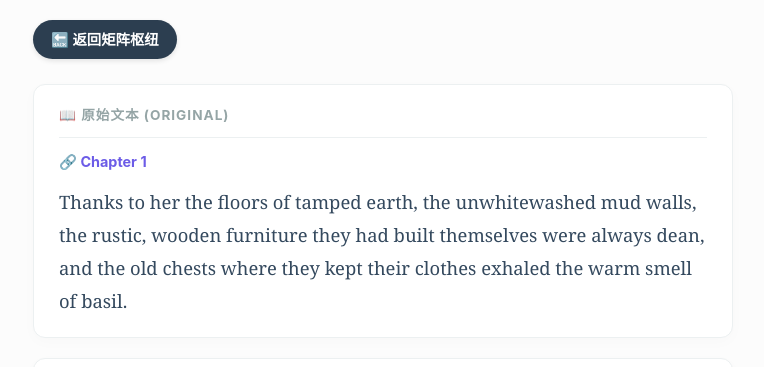
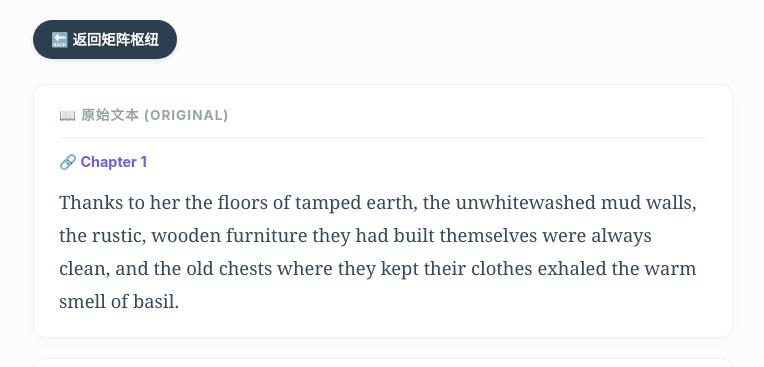
Before and after one commit to moodHappy/OneHundredYearsReading, a plain HTML site: page docs/2026/07/2026_07_03_1142.html in a window 1280 px wide. Shown: the top 367 px of the page, without its empty margins (257-1021 px from the left). Drawn offline with nearby package versions, Linux system fonts and the light colour scheme.

Commit message:
Auto-save update (Text/Analysis)

```diff
--- a/docs/2026/07/2026_07_03_1142.html
+++ b/docs/2026/07/2026_07_03_1142.html
@@ -38,7 +38,7 @@
             <a href="../../index.html">🔙 返回矩阵枢纽</a>
             <span class="sync-status" id="sync-status">📡 同步中...</span>
         </div>
-        <textarea id="raw-original" style="display:none;">Thanks to her the floors of tamped earth, the unwhitewashed mud walls, the rustic, wooden furniture they had built themselves were always dean, and the old chests where they kept their clothes exhaled the warm smell of basil.</textarea>
+        <textarea id="raw-original" style="display:none;">Thanks to her the floors of tamped earth, the unwhitewashed mud walls, the rustic, wooden furniture they had built themselves were always clean, and the old chests where they kept their clothes exhaled the warm smell of basil.</textarea>
         <textarea id="raw-analysis" style="display:none;"># 📌 完整翻译
 
 多亏了她，夯实泥土地面的屋子始终干净整洁，未刷白的泥墙也一尘不染，他们自己动手制作的质朴木制家具同样保持清洁，而那些用来存放衣物的旧箱子，则散发着罗勒草温暖的香气。
```
